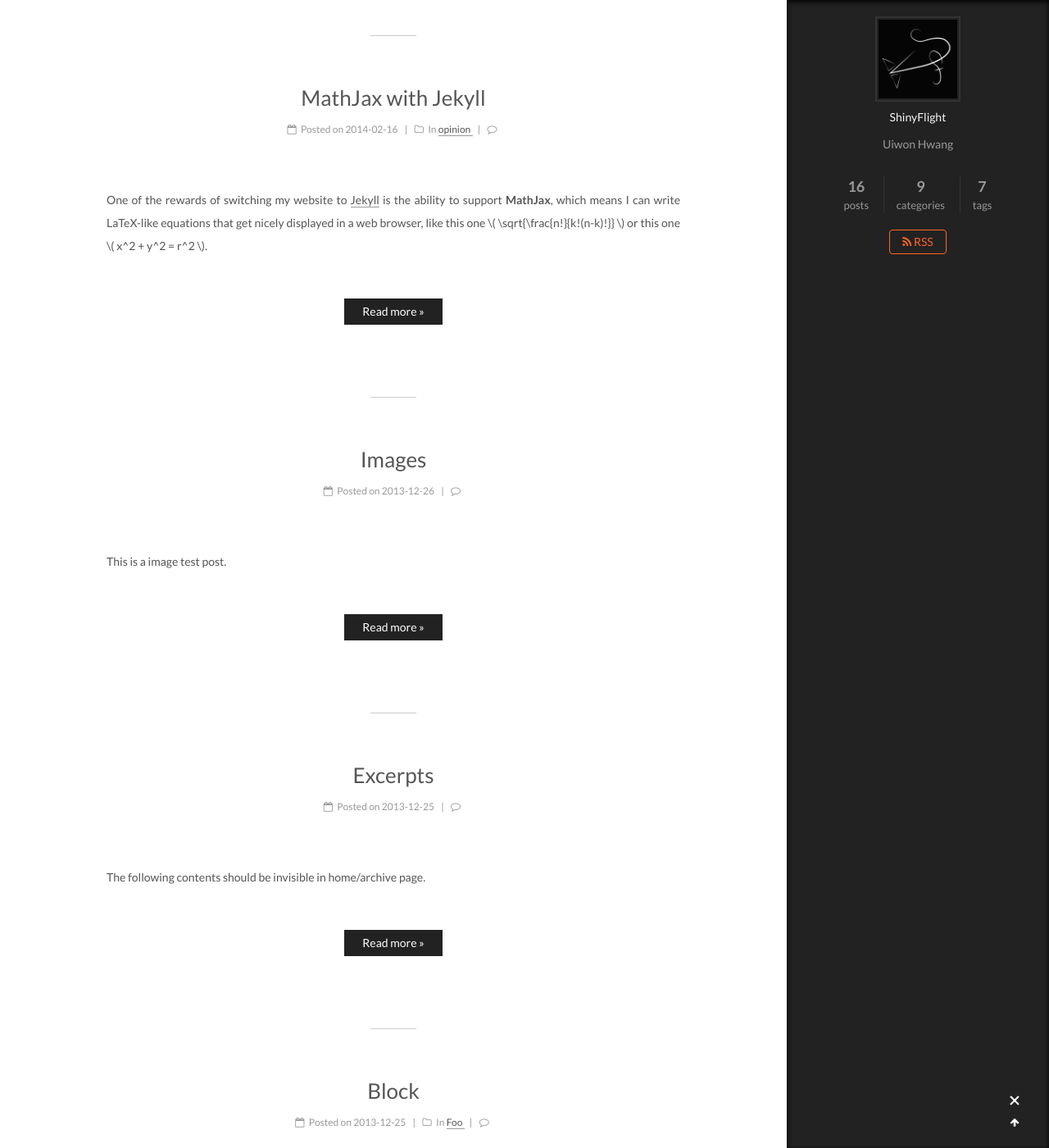
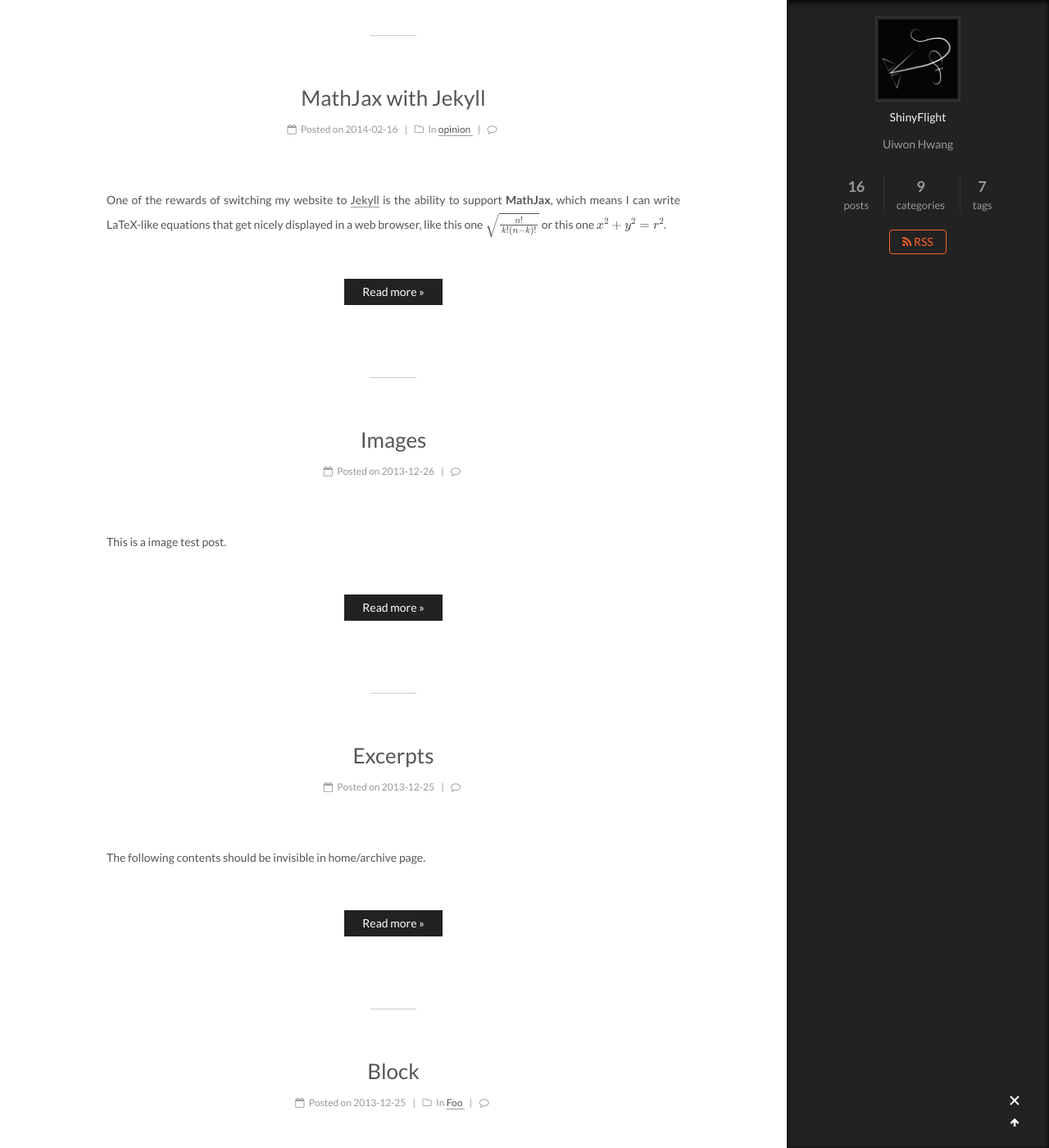
Before and after one commit to shinyflight/shinyflight.github.io, a Jekyll site: the page built from index.html, in a window 1280 px wide and 1400 px high, scrolled down 2520 px. Shown: the whole window at 82% size. Built offline with Jekyll 4.4.1, drawn with Linux system fonts in a browser that asks for light colours; emoji names are drawn with the system emoji font; formulas are drawn with MathJax 3; the list of posts is cut into pages by our own code; comment, search, counter and statistics services are not loaded.

Commit message:
auto push

```diff
--- a/_config.yml
+++ b/_config.yml
@@ -363,8 +363,8 @@ highlight_theme: night eighties
 
 # MathJax Support
 mathjax:
-  enable: false
-  per_page: false
+  enable: true
+  per_page: true
   cdn: //cdn.bootcss.com/mathjax/2.7.1/latest.js?config=TeX-AMS-MML_HTMLorMML
 
 # Han Support docs: https://hanzi.pro/
```
